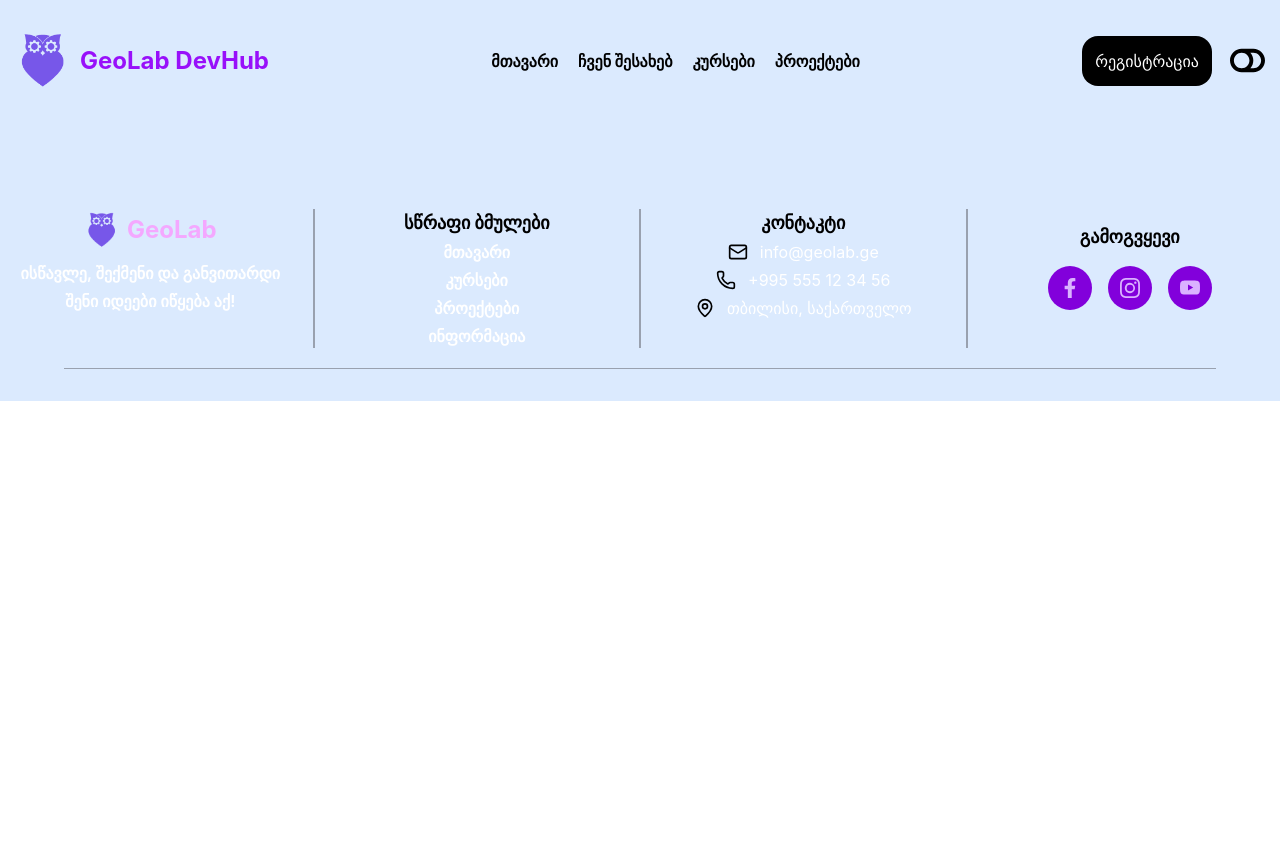
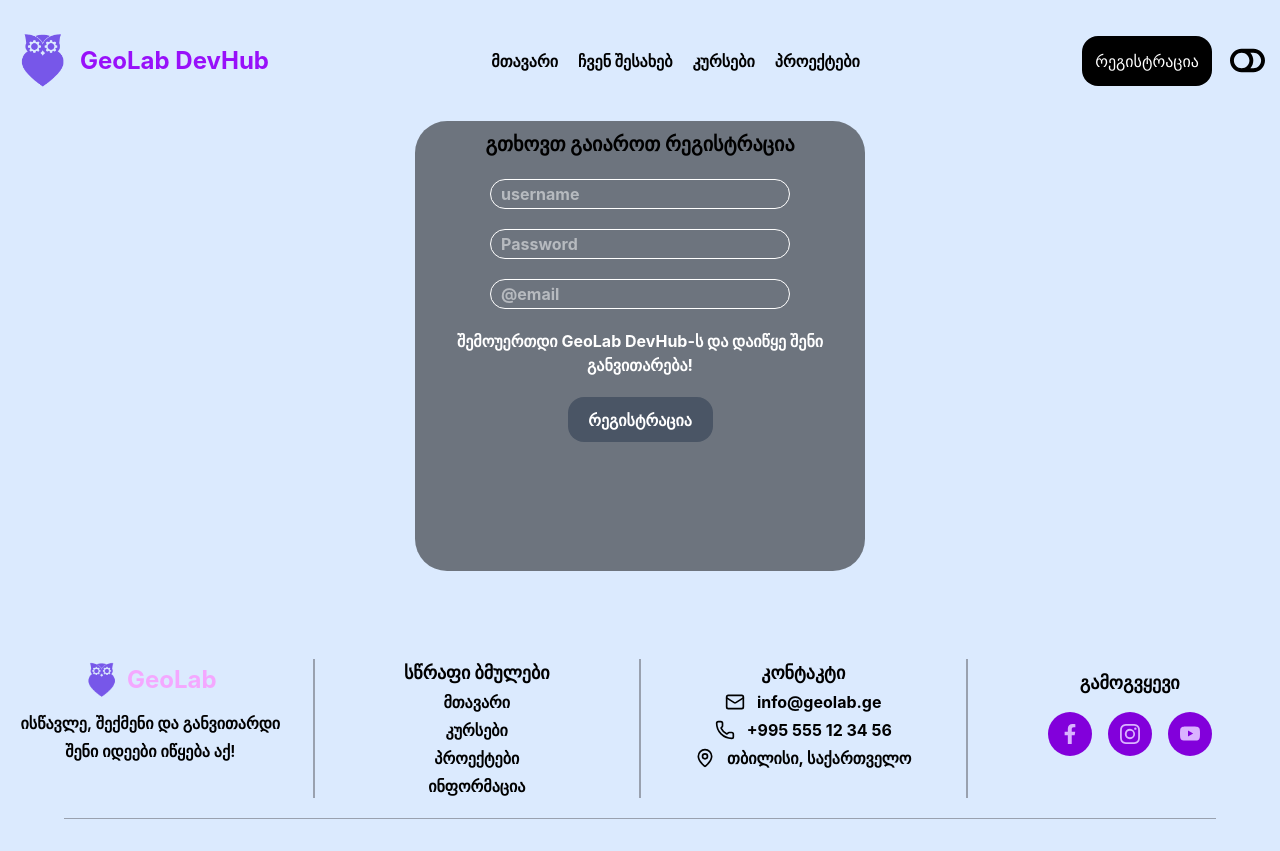
Before and after one commit to Aleeksandree/GeoLab-DevHub, a React (Vite) app: page /register in a window 1280 px wide. Before the commit the page ends 800 px from the top, so only its background shows below. Built offline with nearby package versions, Linux system fonts and the light colour scheme.

Commit message:
feat: start registration page and improve home design

```diff
--- a/src/App.jsx
+++ b/src/App.jsx
@@ -10,7 +10,7 @@ import { useState } from "react";
 
 const App = () => {
   return (
-    <div className=" bg-blue-100 ">
+    <div className=" bg-blue-100  min-h-screen flex flex-col">
       <Header />
 
       <Routes>
--- a/src/Context/Context.jsx
+++ b/src/Context/Context.jsx
@@ -7,9 +7,24 @@ export function ModeProvider({ children }) {
   function swichMode() {
     setLight((prev) => !prev);
   }
+  const [username, setUsername] = useState("");
+  const [password, setPassword] = useState("");
+  const [email, setEmail] = useState("");
 
   return (
-    <ModeContext.Provider value={{ light, setLight, swichMode }}>
+    <ModeContext.Provider
+      value={{
+        light,
+        setLight,
+        swichMode,
+        username,
+        setUsername,
+        email,
+        setEmail,
+        password,
+        setPassword,
+      }}
+    >
       {children}
     </ModeContext.Provider>
   );
--- a/src/components/Footer.jsx
+++ b/src/components/Footer.jsx
@@ -48,7 +48,9 @@ const Footer = () => {
             />
             <h2 className="font-bold text-fuchsia-300 text-2xl">GeoLab</h2>
           </div>
-          <span className="text-white font-semibold  text-center flex flex-col gap-1 ">
+          <span
+            className={` font-bold  ${light ? "text-white" : "text-black "} font-semibold  text-center flex flex-col gap-1`}
+          >
             ისწავლე, შექმენი და განვითარდი
             <span>შენი იდეები იწყება აქ!</span>
           </span>
@@ -63,7 +65,7 @@ const Footer = () => {
           {navBar.map((eachElement) => (
             <div className="mt-[2px]" key={eachElement.id}>
               <Link
-                className="text-white font-extrabold  "
+                className={` font-bold ${light ? "text-white" : "text-black "}`}
                 to={eachElement.path}
               >
                 {eachElement.name}
@@ -88,7 +90,11 @@ const Footer = () => {
                 >
                   <div className="flex items-center gap-3" key={eachInfo.id}>
                     <Icon size={20} className=" text-black shrink-0 w-5" />
-                    <h2 className="text-white ">{eachInfo.text}</h2>
+                    <h2
+                      className={` font-bold ${light ? "text-white" : "text-black "}`}
+                    >
+                      {eachInfo.text}
+                    </h2>
                   </div>
                 </div>
               );
@@ -98,7 +104,9 @@ const Footer = () => {
         <span className="border border-gray-400"></span>
         <div className=" flex-1  ">
           <div className="flex  justify-center pt-2.5 flex-col items-center ">
-            <h2 className="text-black font-bold text-[18px] mt-1">
+            <h2
+              className={`"text-black font-bold text-[18px] mt-1" ${light ? "text-white" : "text-black"} `}
+            >
               გამოგვყევი
             </h2>
             <div className="flex gap-4 mt-4 text-purple-300">
--- a/src/components/Info.jsx
+++ b/src/components/Info.jsx
@@ -9,7 +9,7 @@ import itcourse from "../assets/itcourse.png";
 import { FaPeopleGroup } from "react-icons/fa6";
 const Info = () => {
   return (
-    <div className="flex flex-col gap-[40px]">
+    <div className="flex flex-col gap-[40px] mt-[75px]">
       <div className="max-w-[1400px]  w-full justify-center gap-[120px] flex  mx-auto">
         <div className=" w-[450px] flex flex-col gap-4">
           <span className="text-purple-900 bg-fuchsia-200 w-[145px] text-center rounded-2xl font-bold">
@@ -40,8 +40,8 @@ const Info = () => {
       <div className="max-w-[1400px]  w-full flex justify-center items-center flex-col gap-5 mx-auto">
         <h2 className="font-bold text-purple-600 text-3xl">ჩვენი მისია</h2>
         <div className="flex gap-5 ">
-          <div className="flex flex-col w-[300px] rounded-2xl   h-[140px] bg-fuchsia-100   hover:-translate-y-2 transition-transform duration-300 ">
-            <div className="flex items-center  gap-1.5 ml-4 mt-4 ">
+          <div className="flex flex-col w-[300px] rounded-2xl   h-[120px] bg-fuchsia-100   hover:-translate-y-2 transition-transform duration-300 items-center justify-center ">
+            <div className="flex items-center  gap-1.5 justify-center ">
               <GraduationCap className="text-purple-600" size={40} />
               <h4 className="font-bold  text-[20px]">განათლება</h4>
             </div>
@@ -50,8 +50,8 @@ const Info = () => {
             </span>
           </div>
 
-          <div className="flex flex-col w-[300px] rounded-2xl   h-[140px] bg-orange-100  hover:-translate-y-2 transition-transform duration-300 ">
-            <div className="flex items-center  gap-1.5 ml-4 mt-4 ">
+          <div className="flex flex-col w-[300px] rounded-2xl   h-[120px] bg-orange-100  hover:-translate-y-2 transition-transform duration-300 justify-center items-center ">
+            <div className="flex items-center  gap-1.5  ">
               <RocketIcon className="text-orange-500" size={30} />
               <h4 className="font-bold  text-[20px]">პრაქტიკა</h4>
             </div>
@@ -59,8 +59,8 @@ const Info = () => {
               რეალური პროექტები და გამოცდილება
             </span>
           </div>
-          <div className="flex flex-col w-[300px] rounded-2xl   h-[140px] bg-green-100  hover:-translate-y-2 transition-transform duration-300 ">
-            <div className="flex items-center  gap-1.5 ml-4 mt-4 ">
+          <div className="flex flex-col w-[300px] rounded-2xl  justify-center items-center  h-[120px] bg-green-100  hover:-translate-y-2 transition-transform duration-300 ">
+            <div className="flex items-center  gap-1.5  ">
               <FaPeopleGroup className="text-green-500" size={40} />
               <h4 className="font-bold  text-[20px]">საზოგადოება</h4>
             </div>
@@ -70,6 +70,15 @@ const Info = () => {
           </div>
         </div>
       </div>
+
+      {/* SECTION 3 */}
+
+      <div className="w-full max-w-[1440px] bg-purple-100  mx-auto flex  ">
+        <h2 className="font-extrabold text-fuchsia-900 text-[25px]">
+          განვითარების ისტორია
+        </h2>
+        <div>aa</div>
+      </div>
     </div>
   );
 };
--- a/src/components/Register.jsx
+++ b/src/components/Register.jsx
@@ -1,7 +1,51 @@
+import { useContext } from "react";
+import { ModeContext } from "../Context/Context";
+
 const Register = () => {
-  return <div>
+  const { username, setUsername, setPassword, password, email, setEmail } =
+    useContext(ModeContext);
+  console.log(username);
+  console.log(password);
+  console.log(email);
+  return (
+    <div className="w-[450px] h-[450px] bg-black/50 rounded-4xl mx-auto  ">
+      <h2 className="font-bold text-black text-[20px] text-center mt-2 ">
+        გთხოვთ გაიაროთ რეგისტრაცია
+      </h2>
+      <div className=" flex  flex-col items-center   justify-center mt-5 gap-5     ">
+        <input
+          onChange={(event) => setUsername(event.target.value)}
+          className="border rounded-2xl  font-bold text-white  px-2.5 w-[300px] h-[30px]  "
+          type="text"
+          placeholder="username"
+          value={username}
+        />
 
-  </div>;
+        <input
+          onChange={(event) => setPassword(event.target.value)}
+          className="border rounded-2xl  font-bold text-white  px-2.5 w-[300px] h-[30px] "
+          type="password"
+          placeholder="Password"
+          value={password}
+        />
+
+        <input
+          onChange={(event) => setEmail(event.target.value)}
+          className="border rounded-2xl  font-bold text-white  px-2.5 w-[300px] h-[30px]"
+          type="text"
+          placeholder="@email"
+          value={email}
+        />
+        <p className="text-white font-bold text-center ">
+          შემოუერთდი GeoLab DevHub-ს და დაიწყე შენი განვითარება!
+        </p>
+
+        <button className="w-[145px] h-[45px] bg-gray-600 rounded-2xl text-white font-bold">
+          რეგისტრაცია
+        </button>
+      </div>
+    </div>
+  );
 };
 
 export default Register;
```
